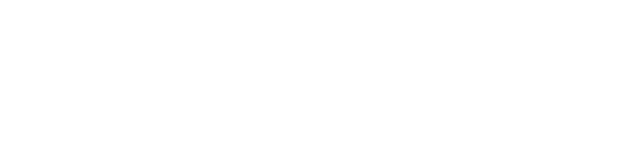
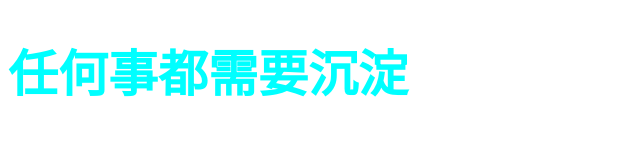
Before and after one commit to ssssichun/project_01, a plain HTML site: page index.html in a window 1280 px wide. Shown: the whole page, without its empty margins (0-640 px from the left). Drawn offline with Linux system fonts and the light colour scheme.

Commit message:
新增了index.js和index.css并且修改了index.html

```diff
--- a/index.html
+++ b/index.html
@@ -6,10 +6,18 @@
     <meta http-equiv="X-UA-Compatible" content="IE=edge">
     <meta name="viewport" content="width=device-width, initial-scale=1.0">
     <title>Document</title>
+    <link rel="stylesheet" href="./index.css">
+    <style>
+        h1 {
+            color: aqua;
+            font-size: 50px;
+        }
+    </style>
 </head>
 
 <body>
-
+    <h1>任何事都需要沉淀</h1>
+    <script src="./index.js"></script>
 </body>
 
 </html>
```
Also changed, not shown: index.css (added), index.js (added).
